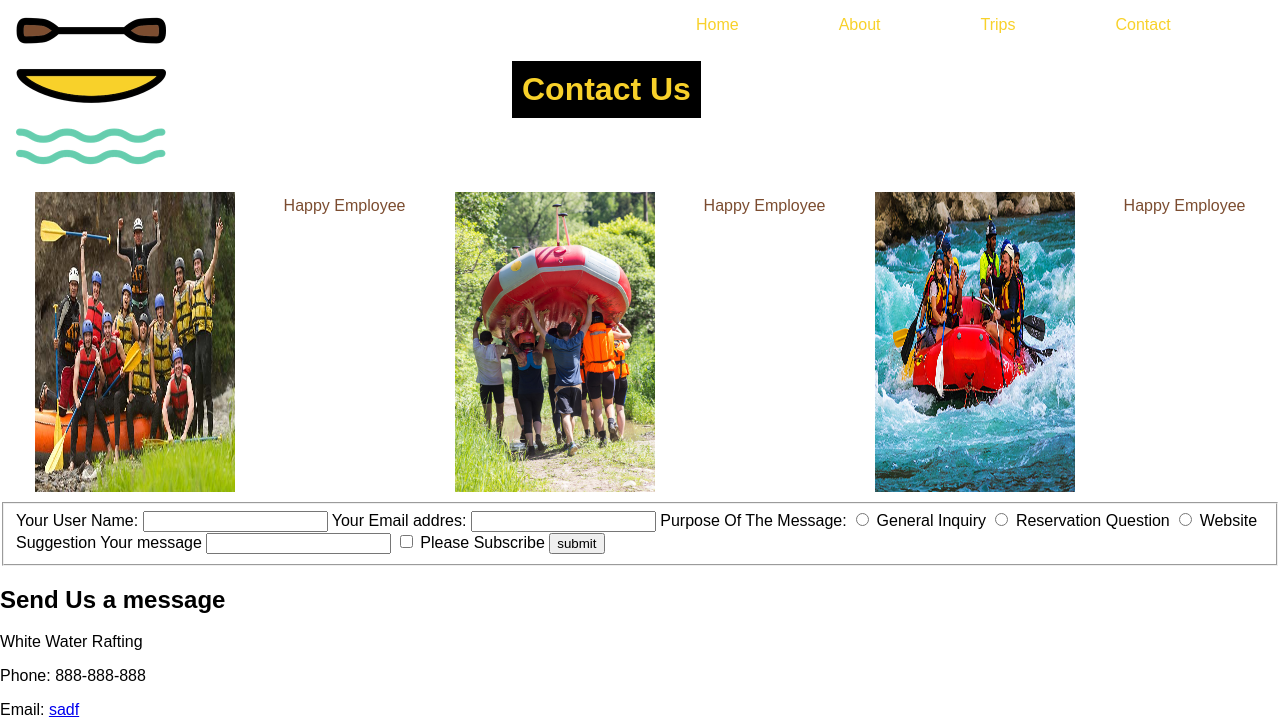
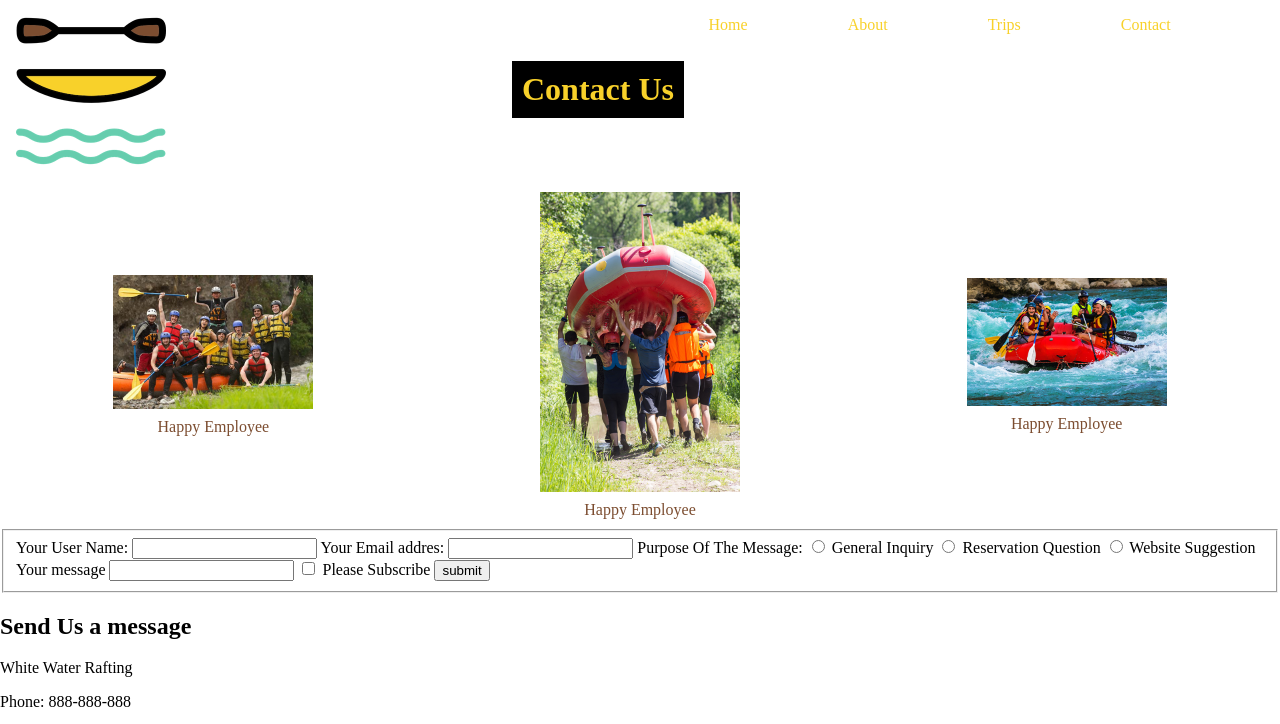
Before and after one commit to darma2006/wdd130, a plain HTML site: page wwr/contact.html in a window 1280 px wide. Shown: the top 724 px of the page. Drawn offline with Linux system fonts and the light colour scheme.

Commit message:
remake week 05

```diff
--- a/wwr/contact.html
+++ b/wwr/contact.html
@@ -3,6 +3,7 @@
 <head>
     <meta charset="UTF-8">
     <meta name="viewport" content="width=device-width, initial-scale=1.0">
+    <meta name="description" content="Contact White Water Rafting Company for inquiries, reservations, or suggestions.">
     <title>About - WWR Rafting Company</title>
     <link href="https://fonts.googleapis.com/css2?family=Roboto:wght@400;700&family=Oswald:wght@400;700&display=swap" rel="stylesheet">
     <link rel="stylesheet" href="styles/rafting.css">
@@ -21,36 +22,47 @@
 
     <main>
        <h1>Contact Us</h1>
-       <figure>
-        <img src="images/happy employe1.jpg" alt="happyemploye1" width="200">
-        <figcaption>Happy Employee</figcaption>
-        <img src="images/happy employe2.jpg" alt="happyemploye2" width="200">
-        <figcaption>Happy Employee</figcaption>
-        <img src="images/happy employe3.jpg" alt="happyemploye3" width="200">
-        <figcaption>Happy Employee</figcaption>
-       </figure>
-
+       <div class="Employee">
+            <figure>
+                <img src="images/happyemploye1.jpg" alt="happyemploye1" width="200">
+                <figcaption>Happy Employee</figcaption>
+            </figure>
+            <figure>
+                <img src="images/happyemploye2.jpg" alt="happyemploye2" width="200">
+                <figcaption>Happy Employee</figcaption>
+            </figure>
+            <figure>
+                <img src="images/happyemploye3.jpg" alt="happyemploye3" width="200">
+                <figcaption>Happy Employee</figcaption>
+                </figure>
+       </div>
        <form action="information">
         <fieldset>
-            <label for="Username">Your User Name:</label>
+            <label for="username">Your User Name:</label>
             <input type="text" id="username" name="username">
-            <label for="Usersemail">Your Email addres:</label>
-            <input type="usermail" id="email" name="usermail">
-            <label for="purpose_of_the_message">Purpose Of The Message:</label>
+
+            <label for="email">Your Email addres:</label>
+            <input type="text" id="email" name="usermail">
+
+            <label for="message">Purpose Of The Message:</label>
             <label>
                 <input type="radio" name="purpose" value="general-inquiry">
                 General Inquiry
             </label>
+
             <label>
                 <input type="radio" name="porpuse" value="reservation-question">
                 Reservation Question
             </label>
+
             <label>
                 <input type="radio" name="porpuse" value="website-suggestion">
                 Website Suggestion
             </label>
+
             <label for="message">Your message</label>
             <input type="text" id="message" name="message">
+
             <input type="checkbox" id="subscribe" name="subscribe">
             <label for="subscribe">Please Subscribe</label>
 
@@ -74,6 +86,7 @@
         <a href="https://facebook.com"><img src="images/facebook-icon,png.webp" alt="Facebook Icon"></a>
         <a href="https://twitter.com"><img src="images/twitter-icon.png.webp" alt="Twitter Icon"></a>
         <a href="https://instagram.com"><img src="images/instagram-icon.png.webp" alt="Instagram Icon"></a>
+        <p><a href="https://app.moqups.com/zREbxlKJZwIM0yzzRSGYOlSxWfkJPIQz/view/page/a9b9a339d"></a></p>
     </footer>
 
 </body>
--- a/wwr/styles/rafting.css
+++ b/wwr/styles/rafting.css
@@ -6,7 +6,6 @@
 }
 
 body {
-  font-family: var(--font-body);
   margin: 0;
   padding: 0;
 }
@@ -24,16 +23,12 @@ nav {
   justify-content: flex-end;
 }
 
-figure {
+.Employee {
   display: flex;
-  justify-content: space-between;
-  margin-top: 20px;
+  justify-content: space-around;
+  align-items: center;
 }
 
-.information fieldset{
-  display: flex;
-  flex-direction: column;
-}
 
 nav a {
   margin: 0 50px;
@@ -61,7 +56,6 @@ main h1 {
 }
 
 h1 {
-  font-family: var(--font-heading);
   color: #f8d12a;
   position: absolute;
   top: 1%;
```
Also changed, not shown: wwr/images/happyemploye1.jpg (renamed from wwr/images/happy employe1.jpg), wwr/images/happyemploye2.jpg (renamed from wwr/images/happy employe2.jpg), wwr/images/happyemploye3.jpg (renamed from wwr/images/happy employe3.jpg).
